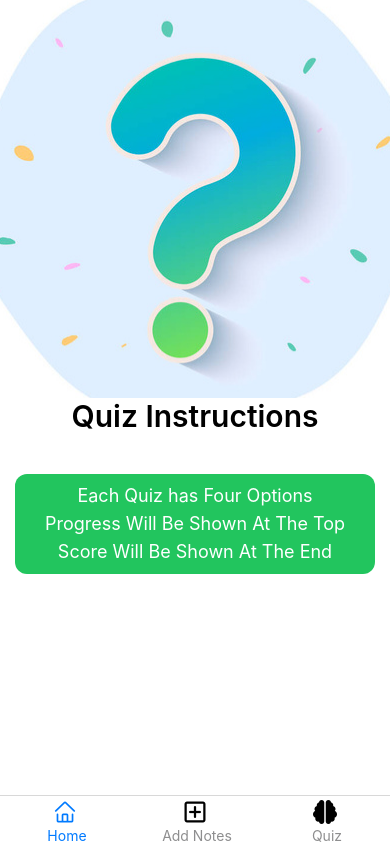
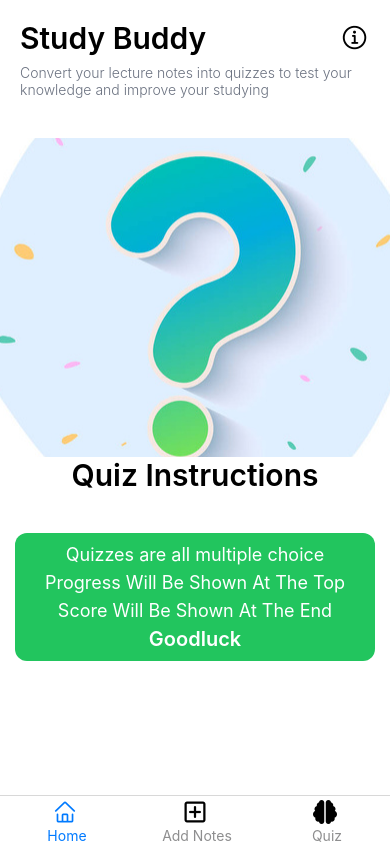
Before and after one commit to l-quincy01/StudyBru, a React Native app: screen /Splash in a window 390 px wide. Built offline with nearby package versions, Linux system fonts and the light colour scheme.

Commit message:
Core functionality working

```diff
--- a/src/Screens/AddNotes.js
+++ b/src/Screens/AddNotes.js
@@ -124,7 +124,9 @@ const AddNotes = () => {
   return (
     <View style={tw`flex-1 items-center justify-center`}>
       <View style={tw`flex flex-col px-5`}>
-        <Text style={tw`text-2xl`}>Choose the file format of your notes</Text>
+        <Text style={tw`text-2xl font-semibold`}>
+          Choose the file format of your notes
+        </Text>
         <Pressable
           onPress={pickDocument}
           style={tw`border-2  mt-10 pl-4 pr-5 py-1 rounded-xl flex flex-row justify-between `}
@@ -156,7 +158,7 @@ const AddNotes = () => {
       </View>
       <Pressable
         onPress={pickDocument}
-        style={tw`bg-black mt-10 pl-4 pr-5 py-1 rounded-xl flex flex-row justify-between `}
+        style={tw`bg-green-500 mt-10 pl-4 pr-5 py-1 rounded-xl flex flex-row justify-between `}
       >
         <Text
           style={tw`text-white text-lg font-semibold`}
--- a/src/Screens/SplashScreen.js
+++ b/src/Screens/SplashScreen.js
@@ -6,6 +6,7 @@ import tw from "twrnc";
 import axios from "axios";
 import { QuizContext } from "../config/QuizContext";
 import { SafeAreaView } from "react-native-safe-area-context";
+import Ionicons from "@expo/vector-icons/Ionicons";
 
 //parse the quiz into an array of objects
 function parseQuiz(inputString) {
@@ -121,7 +122,18 @@ const SplashScreen = ({ navigation }) => {
   };
 
   return (
-    <SafeAreaView style={tw`flex-1 items-center bg-white`}>
+    <SafeAreaView style={tw`flex-1 gap-y-10 p-5  bg-white`}>
+      <View style={tw`flex flex-col`}>
+        <View style={tw`flex flex-row items-center justify-between`}>
+          <Text style={tw`text-3xl text-left font-semibold`}>Study Buddy</Text>
+          <Ionicons name="information-circle-outline" size={30} color="black" />
+        </View>
+        <Text style={tw` text-gray-500 text-md text-left font-light mt-2`}>
+          Convert your lecture notes into quizzes to test your knowledge and
+          improve your studying
+        </Text>
+      </View>
+      <View style={tw`flex-1 items-center bg-white`}>
         <Image
           source={require("../../assets/quizIcon.jpeg")}
           style={tw.style(tw`h-3/6`, { aspectRatio: 1 })}
@@ -147,13 +159,16 @@ const SplashScreen = ({ navigation }) => {
         <View
           style={tw`flex text-center justify-center items-center bg-green-500 mt-10 p-2 w-90 rounded-xl`}
         >
-        <Text style={tw`text-white text-lg `}>Each Quiz has Four Options</Text>
+          <Text style={tw`text-white text-lg `}>
+            Quizzes are all multiple choice
+          </Text>
           <Text style={tw`text-white text-lg `}>
             Progress Will Be Shown At The Top
           </Text>
           <Text style={tw`text-white text-lg `}>
             Score Will Be Shown At The End
           </Text>
+          <Text style={tw`text-white text-xl font-semibold `}>Goodluck</Text>
         </View>
 
         {/* <Pressable
@@ -162,6 +177,7 @@ const SplashScreen = ({ navigation }) => {
       >
         <Text style={tw`text-white text-lg`}>Start</Text>
       </Pressable> */}
+      </View>
     </SafeAreaView>
   );
 };
```
Lines whose indentation alone changed are shown as unchanged.
